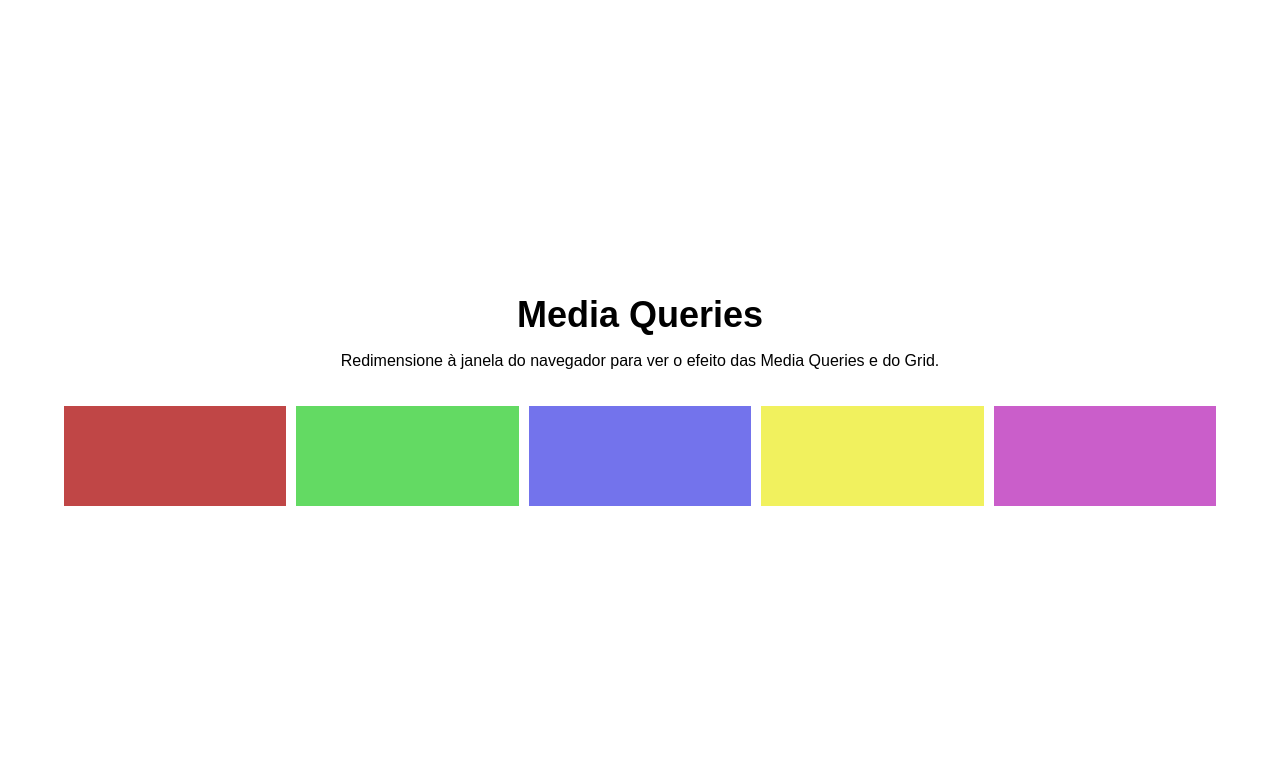
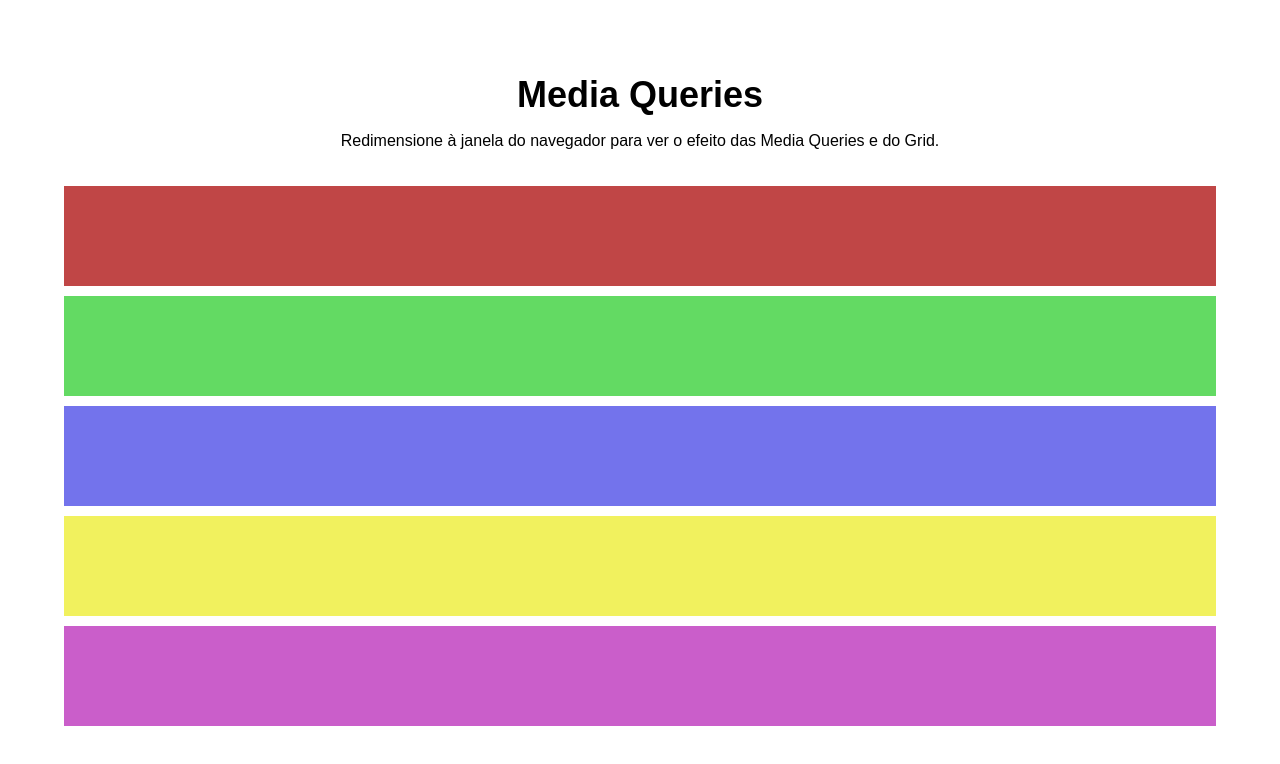
Before and after one commit to Gerson490/Responsividade-Media-Queries, a plain HTML site: page index.html in a window 1280 px wide. Drawn offline with Linux system fonts and the light colour scheme.

Commit message:
alteração

```diff
--- a/estilo.css
+++ b/estilo.css
@@ -9,7 +9,7 @@
 
 .grid-conteiner {
     display: grid;
-    grid-template-columns: repeat(5, 1fr);
+    grid-template-columns: 1fr;
     grid-gap: 10px;
     margin-top: 20px;
 }
```
